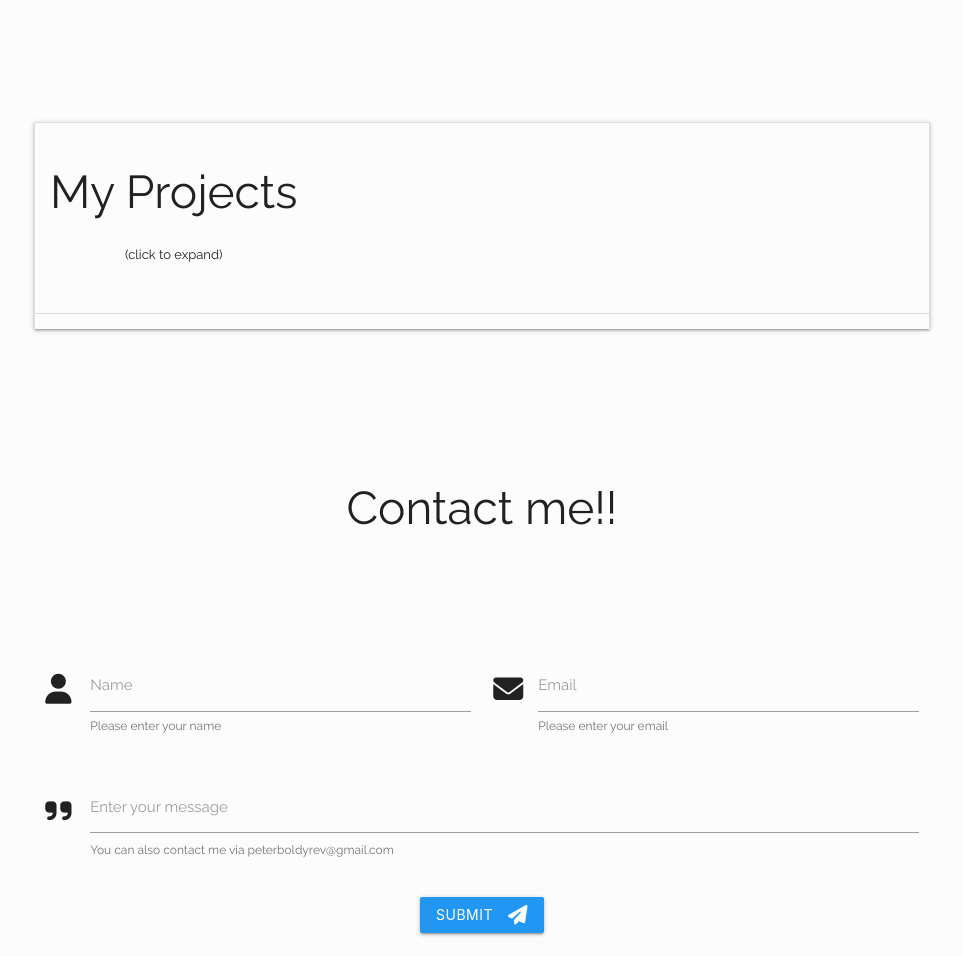
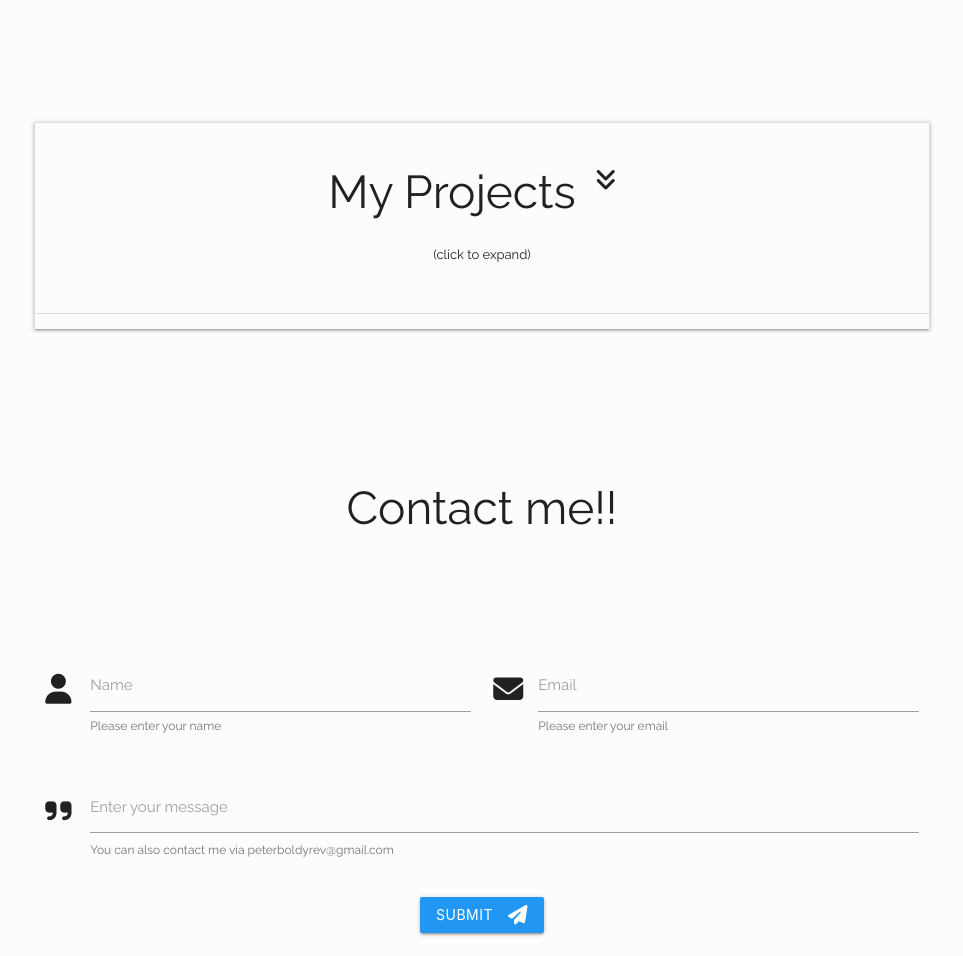
Before and after one commit to impeterbol/peterboldyrev.github.io, a plain HTML site: page index.html in a window 1280 px wide. Shown: the part 1420-2376 px from the top of the page, without its empty margins (158-1121 px from the left). Drawn offline with nearby package versions, Linux system fonts and the light colour scheme.

Commit message:
added dropdown

```diff
--- a/index.html
+++ b/index.html
@@ -54,7 +54,7 @@
 <div class='section lndng'>
     <div class="container containerLanding aboutMeShort" id="landing">
 
-        <h1 id="mainText" class="center-align ">Full-stack web developer based in Redmond,WA</h5>
+        <h1 id="mainText" class="center-align">Full-stack web developer based in Redmond,WA</h5>
         <h2 class="center-align">I learned to code while being a full-time PM at Microsoft!</h4>
         <br>
         <div class='center-align'>
@@ -111,8 +111,8 @@
     <div class="container containerProjects projectsSkills" id="projects">
         <ul class="collapsible">
             <li>
-                <div class="collapsible-header">
-                    <h3 class="header">My Projects<br><span id='projHeader'>(click to expand)</span></h3>
+                <div class="collapsible-header  ">
+                    <h3 class="valign center-block"><i class="fa fa-angle-double-down right"></i>My Projects<br><span id='projHeader'>(click to expand)</span></h3>
 
                 </div>
 
@@ -213,35 +213,6 @@
             <!-- end projects -->
 
 
-            <!-- skills section -->
-<!--
-            <div class="row center">
-                <div class="col s12 m12 l12">
-                    <div class="container">
-                    <table class='center responsive-table'>
-                        <thead>
-                          <tr>
-                              <th>Things I've learned</th>
-                              <th>Tools I use</th>
-
-                          </tr>
-                        </thead>
-
-                        <tbody>
-                          <tr>
-                            <td>JavaScript ES6, HTML5, CSS3 (Sass, Frameworks(Bootstrap)), React.js, MySQL, MongoDB, Express, Node.js, RESTful API and counting... </td>
-                            <td>VS Code, Github, Redux, React Router, Axios, npm, Git, Chrome Developer Tools And more...</td>
-                          </tr>
-
-                        </tbody>
-                      </table>
-                    </div>
-                </div>
-                <div class='center-align'>
-                    <a href="#contact" class="btn-floating blue btnDown"><i class="fa fa-angle-double-down"></i></a>
-               </div>
-            </div> -->
-        <!-- end skills section -->
 
     </div>
 </div>
```
